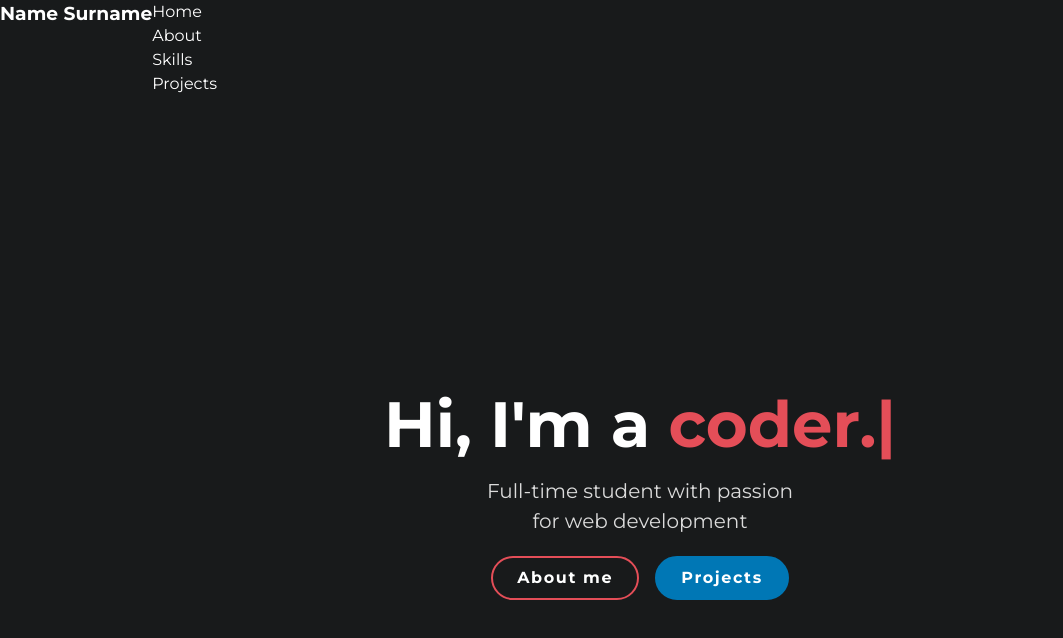
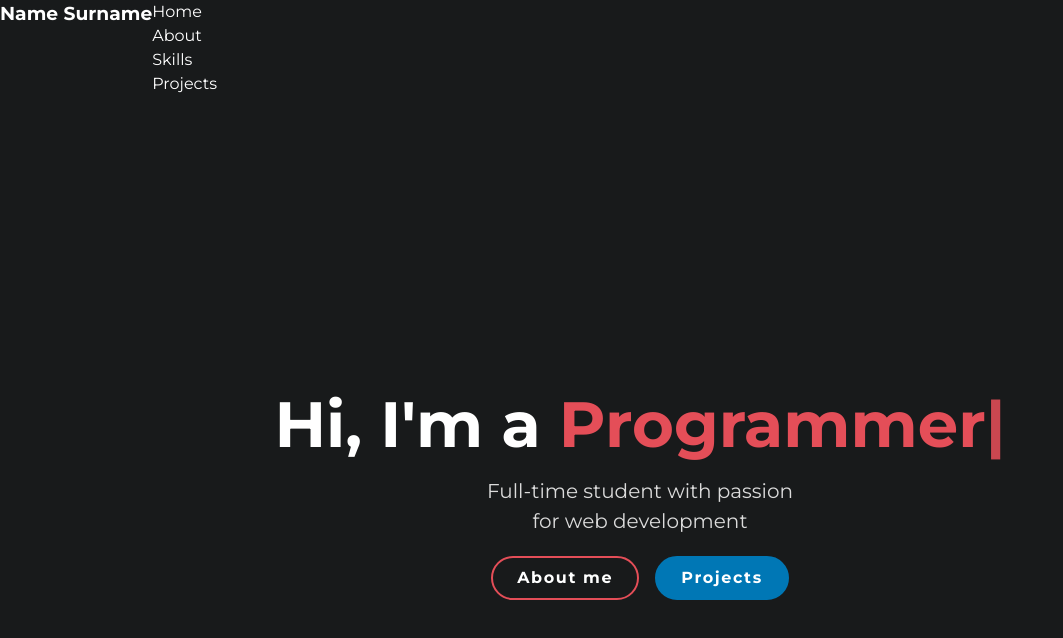
Before and after one commit to tanselbay1/portfolio, a React (Create React App) app: page / in a window 1280 px wide. Shown: the top 638 px of the page, without its empty margins (0-1063 px from the left). Built offline with nearby package versions, Linux system fonts and the light colour scheme.

Commit message:
Install typed.js package and implement in hero

```diff
--- a/package.json
+++ b/package.json
@@ -10,6 +10,7 @@
         "react-dom": "^18.2.0",
         "react-scripts": "5.0.1",
         "sass": "^1.56.1",
+        "typed.js": "^2.0.12",
         "web-vitals": "^2.1.4"
     },
     "scripts": {
--- a/src/assets/style-components/_hero.scss
+++ b/src/assets/style-components/_hero.scss
@@ -18,7 +18,8 @@
         @include space-y(1.25rem);
     }
 
-    .animated-text {
+    .animated-text,
+    .typed-cursor {
         color: $red;
     }
 
--- a/src/components/Hero.js
+++ b/src/components/Hero.js
@@ -1,8 +1,31 @@
+import Typed from 'typed.js';
+import { useEffect, useRef } from 'react';
+
 export default function Hero() {
+    const typedElement = useRef(null);
+    const typedInstance = useRef(null);
+
+    useEffect(() => {
+        const options = {
+            strings: ['Coder', 'Programmer', 'Developer'],
+            startDelay: 300,
+            typeSpeed: 150,
+            backSpeed: 100,
+            loop: true,
+        };
+
+        typedInstance.current = new Typed(typedElement.current, options);
+
+        return () => typedInstance.current.destroy();
+    }, []);
+
     return (
         <div className="hero-container">
             <h1 className="title">
-                Hi, I'm a <span className="animated-text">coder.|</span>
+                Hi, I'm a{' '}
+                <span ref={typedElement} className="animated-text">
+                    Coder
+                </span>
             </h1>
             <h2 className="sub-title">
                 Full-time student with passion for web development
```
Also changed, not shown: 1 other file (tests, documents, lock files or other folders).
